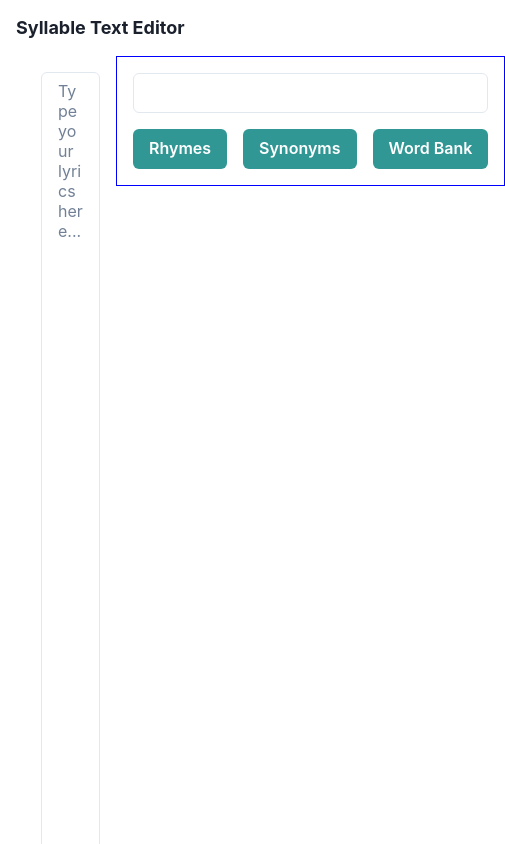
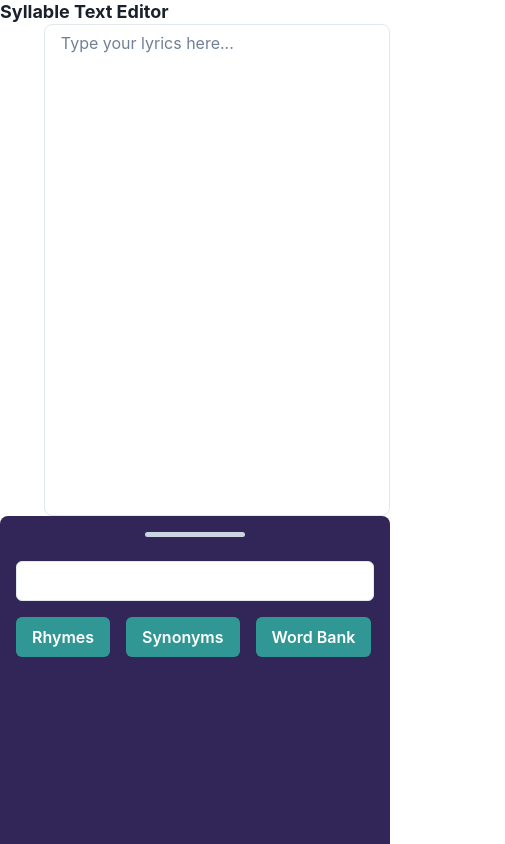
Before and after one commit to rwolt/syllables-editor, a Next.js app: page / in a window 390 px wide. Shown: the top 844 px of the page, 505 px wide, since content can reach past the window. Built offline with nearby package versions, Linux system fonts and the light colour scheme.

Commit message:
Add responsive layout

```diff
--- /dev/null
+++ b/app/components/DraggableHandle.tsx
@@ -0,0 +1,16 @@
+import { Box, Flex } from "@chakra-ui/react";
+
+export const DraggableHandle = () => {
+  return (
+    <Flex width="full" justify="center" cursor="grab">
+      <Box
+        my={4}
+        mb={6}
+        width="100px"
+        height="5px"
+        bg="gray.300"
+        borderRadius="md"
+      ></Box>
+    </Flex>
+  );
+};
--- a/app/components/LyricsEditor.tsx
+++ b/app/components/LyricsEditor.tsx
@@ -46,8 +46,8 @@ export const LyricsEditor = ({
   };
 
   return (
-    <Box w="800px" h="full" p={4}>
-      <Flex>
+    <Box h="full" flex={7}>
+      <Flex h="full">
         <VStack w="50px" pt={2} spacing={0}>
           {syllableCounts.map((count, index) => (
             <Box
@@ -70,7 +70,8 @@ export const LyricsEditor = ({
           resize="none"
           fontSize={["md", "lg", "xl"]}
           lineHeight="20px"
-          h="1000px"
+          borderRadius="lg"
+          h="full"
         />
       </Flex>
     </Box>
--- a/app/components/SearchResults.tsx
+++ b/app/components/SearchResults.tsx
@@ -1,8 +1,10 @@
 import { Box, VStack, Grid, GridItem, Input } from "@chakra-ui/react";
+import { DraggableHandle } from "./DraggableHandle";
 import { WordSearchParameter } from "../page";
 import { WordParameterSelector } from "./WordParameterSelector";
 import { Dispatch, SetStateAction } from "react";
 import { fetchWordData } from "./utils/fetchFunctions";
+import { useMediaQuery } from "@chakra-ui/react";
 
 type SearchResultsProps = {
   currentWord: string;
@@ -29,6 +31,8 @@ export const SearchResults = ({
   wordBank,
   setWordBank,
 }: SearchResultsProps) => {
+  const [isLessThan62em] = useMediaQuery("(max-width: 62em)");
+
   const renderItems = () => {
     switch (wordSearchParameter) {
       case "rhyme":
@@ -79,13 +83,17 @@ export const SearchResults = ({
   };
 
   return (
-    <Box w="800px" h="full" p={4} border="1px solid blue">
+    <Box bgColor="purple.900" px={4} borderRadius="lg" flex={5}>
+      {isLessThan62em && <DraggableHandle />}
       <form onSubmit={handleFormSubmit}>
         <Input
           size={["md", "md", "lg"]}
+          mt={{ base: 0, lg: 4 }}
           mb={4}
           value={currentWord}
           onChange={handleTextChange}
+          bg="white"
+          textColor="black"
         ></Input>
       </form>
       <WordParameterSelector
@@ -98,7 +106,7 @@ export const SearchResults = ({
       />
       {renderItems().length > 0 && (
         <Grid
-          templateColumns={["1fr", "repeat(3, 1fr)", "repeat(5, 1fr)"]}
+          templateColumns={["1fr", "repeat(2, 1fr)", "repeat(3, 1fr)"]}
           templateRows="25"
         >
           {renderItems()}
--- a/app/page.tsx
+++ b/app/page.tsx
@@ -15,11 +15,16 @@ export default function Home() {
   const [wordBank, setWordBank] = useState<string[]>([]);
 
   return (
-    <Box w="full">
-      <Heading fontSize={["lg", "xl", "2xl"]} m={4}>
+    <Box
+      h="full"
+      mx={{ base: 0, lg: 4 }}
+      m={{ base: 0, lg: "auto" }}
+      maxW="1200"
+    >
+      <Heading fontSize={["lg", "xl", "2xl"]} w="full">
         Syllable Text Editor
       </Heading>
-      <Flex>
+      <Flex direction={{ base: "column", lg: "row" }} h="full">
         <LyricsEditor
           wordSearchParameter={wordSearchParameter}
           setCurrentWord={setCurrentWord}
```
